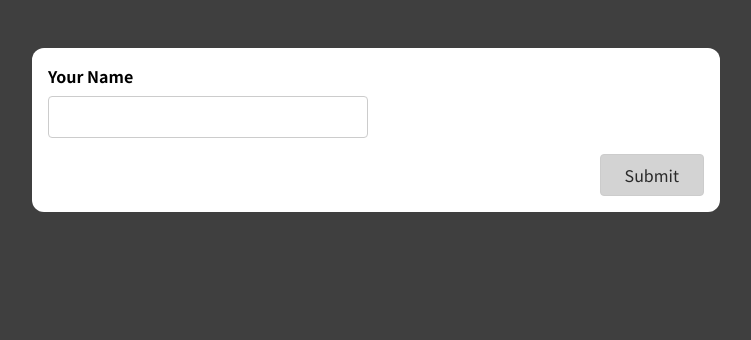
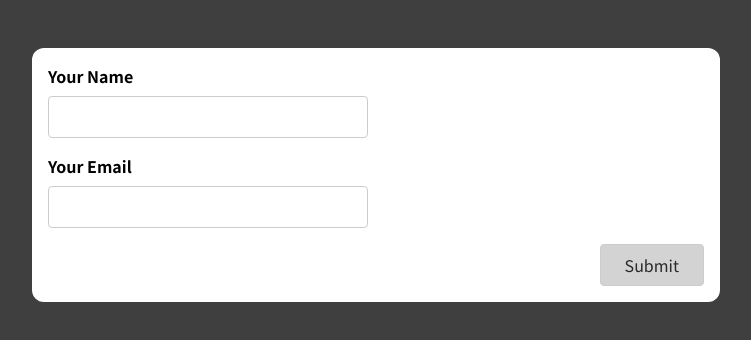
Before and after one commit to Kveline/basic-react, a React (Create React App) app in the folder Form and Input/: page / in a window 1280 px wide. Shown: the top 340 px of the page, without its empty margins (264-1015 px from the left). Built offline with nearby package versions, Linux system fonts and the light colour scheme.

Commit message:
Add email input

```diff
--- a/Form and Input/src/components/SimpleInput.js
+++ b/Form and Input/src/components/SimpleInput.js
@@ -2,32 +2,50 @@ import { useRef, useState } from "react";
 
 const SimpleInput = (props) => {
   const nameInputRef = useRef();
+  // name input
   const [enteredName, setEnteredName] = useState("");
   const [enteredNameTouched, setEnteredNameTouced] = useState(false);
-
+  // email input
+  const [enteredEmail, setEnteredEmail] = useState("");
+  const [enteredEmailTouched, setEnteredEmailTouched] = useState(false);
+  // name validity
   const enteredNameIsValid = enteredName.trim() !== "";
   const nameInputIsInvalid = !enteredNameIsValid && enteredNameTouched;
+  // email validity
+  let re = /\S+@\S+\.\S+/;
+  const enteredEmailIsValid = re.test(enteredEmail);
+  const emailInputIsValid = !enteredEmailIsValid && enteredEmailTouched;
+
+  // input handler
+  const nameInputChangeHandler = (event) => {
+    setEnteredName(event.target.value);
+  };
+
+  const emailInputChangeHandler = (event) => {
+    setEnteredEmail(event.target.value);
+  };
+
+  // blur handler
+  const nameInputBlurHandler = (event) => {
+    setEnteredNameTouced(true);
+  };
+
+  const emailInputBlurHandler = (event) => {
+    setEnteredEmailTouched(true);
+  };
 
   // checking all input is valid
   let formIsValid = false;
 
-  if (enteredNameIsValid) {
+  if (enteredNameIsValid && enteredEmailIsValid) {
     formIsValid = true;
   }
-
-  const nameInputChangeHandler = (event) => {
-    setEnteredName(event.target.value);
-  };
-
-  const nameInputBlurHandler = (event) => {
-    setEnteredNameTouced(true);
-  };
-
+  // submision handler
   const formSubmisionHandler = (event) => {
     event.preventDefault();
     setEnteredNameTouced(true);
 
-    if (!enteredNameIsValid) {
+    if (!enteredNameIsValid && !enteredEmailIsValid) {
       return;
     }
 
@@ -38,9 +56,16 @@ const SimpleInput = (props) => {
     // nameInputRef.current.value = ""; => NOT IDEAL, DON'T MANIPULATE DOM
     setEnteredName("");
     setEnteredNameTouced(false);
+    setEnteredEmail("");
+    setEnteredEmailTouched(false);
   };
 
+  // styling for validity
   const nameInputClasses = nameInputIsInvalid
+    ? "form-control invalid"
+    : "form-control";
+
+  const emailInputClasses = emailInputIsValid
     ? "form-control invalid"
     : "form-control";
 
@@ -60,6 +85,18 @@ const SimpleInput = (props) => {
           <p className="error-text">Name must not be empty.</p>
         )}
       </div>
+
+      <div className={emailInputClasses}>
+        <label htmlFor="email">Your Email</label>
+        <input
+          onChange={emailInputChangeHandler}
+          onBlur={emailInputBlurHandler}
+          type="email"
+          id="email"
+          value={enteredEmail}
+        />
+        {emailInputIsValid && <p className="error-text">Email is Invalid!</p>}
+      </div>
       <div className="form-actions">
         <button disabled={!formIsValid} type="submit">
           Submit
```
Also changed, not shown: 1 other file (tests, documents, lock files or other folders).
